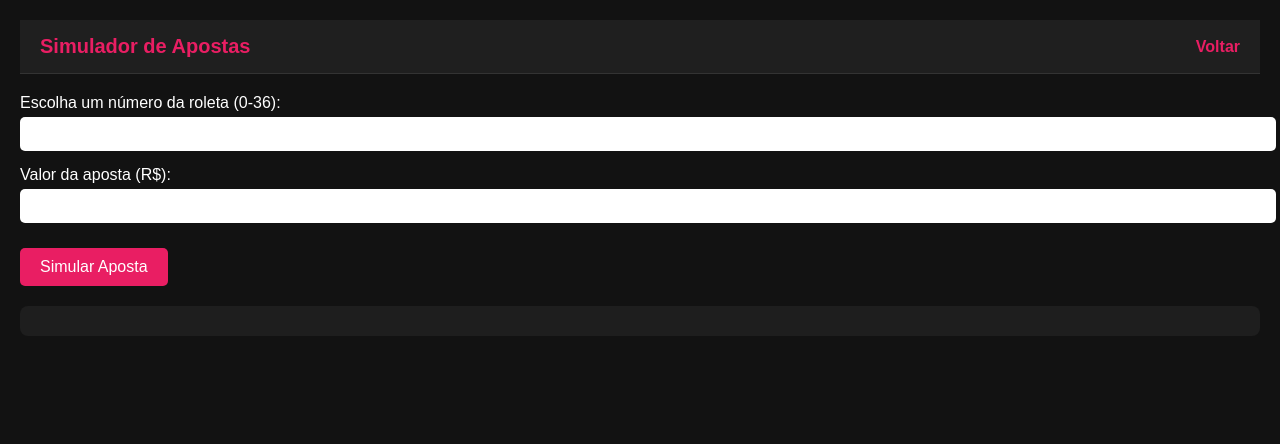
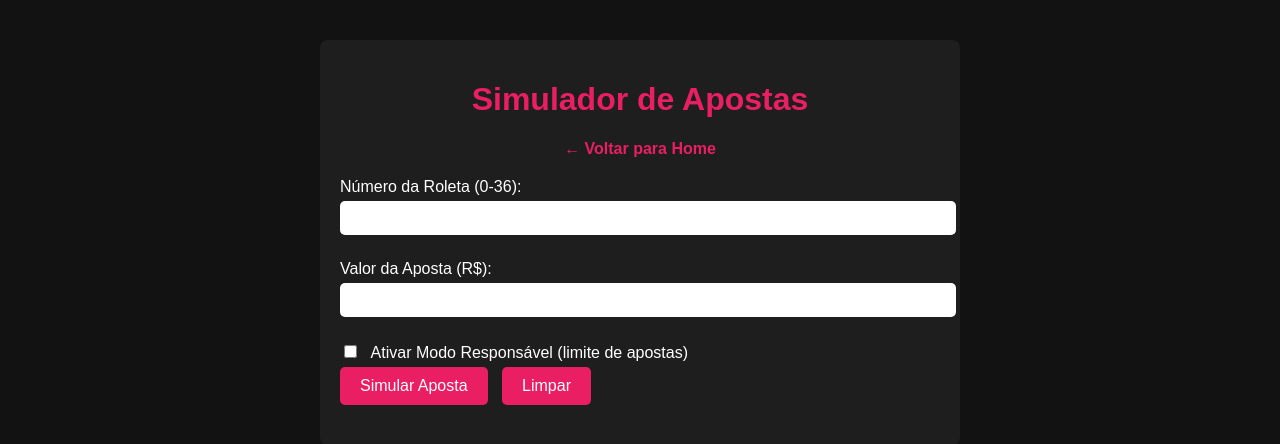
Before and after one commit to nilopb/analicroletaautomatic, a Flask app: template templates/simulador.html in a window 1280 px wide. Shown: the top 444 px of the page. Run offline with Flask 3, Linux system fonts and the light colour scheme; the template is opened without the code that fills it, so the values that code supplies are empty; parts of the project's set-up code (start-up, migrations or seed data) failed here and were passed over.

Commit message:
Update simulador.html

```diff
--- a/templates/simulador.html
+++ b/templates/simulador.html
@@ -6,120 +6,166 @@
   <title>Simulador de Apostas - Roleta Brasileira</title>
   <style>
     body {
-      margin: 0;
-      font-family: Arial, sans-serif;
       background: #121212;
       color: #fff;
+      font-family: Arial, sans-serif;
+      margin: 0;
       padding: 20px;
     }
-    header {
-      background-color: #1f1f1f;
-      padding: 15px 20px;
-      display: flex;
-      justify-content: space-between;
-      align-items: center;
-      border-bottom: 1px solid #333;
-      margin-bottom: 20px;
+    h1 {
+      color: #e91e63;
+      text-align: center;
     }
-    header h1 {
-      margin: 0;
-      font-size: 20px;
-      color: #e91e63;
-    }
-    header a {
-      color: #e91e63;
-      text-decoration: none;
-      font-weight: bold;
-      cursor: pointer;
-    }
-    .form-group {
-      margin-bottom: 15px;
+    .container {
+      max-width: 600px;
+      margin: 20px auto;
+      background: #1e1e1e;
+      padding: 20px;
+      border-radius: 8px;
     }
     label {
       display: block;
-      margin-bottom: 5px;
+      margin: 10px 0 5px;
     }
-    input[type="number"], select {
+    input[type="number"] {
       width: 100%;
       padding: 8px;
       border-radius: 5px;
       border: none;
+      margin-bottom: 15px;
       font-size: 16px;
+    }
+    input[type="checkbox"] {
+      margin-right: 10px;
     }
     button {
       background: #e91e63;
       border: none;
+      padding: 10px 20px;
       color: #fff;
-      padding: 10px 20px;
       border-radius: 5px;
       cursor: pointer;
+      margin-right: 10px;
       font-size: 16px;
-      margin-top: 10px;
     }
     button:hover {
       background: #c2185b;
     }
     .resultado {
       margin-top: 20px;
-      background: #1e1e1e;
-      padding: 15px;
-      border-radius: 8px;
+      font-size: 18px;
+      font-weight: bold;
+    }
+    .nav-link {
+      display: block;
+      margin-bottom: 20px;
+      text-align: center;
+    }
+    .nav-link a {
+      color: #e91e63;
+      text-decoration: none;
+      font-weight: bold;
     }
   </style>
 </head>
 <body>
-  <header>
+  <div class="container">
     <h1>Simulador de Apostas</h1>
-    <a href="{{ url_for('home') }}">Voltar</a>
-  </header>
+    <div class="nav-link">
+      <a href="{{ url_for('home') }}">&larr; Voltar para Home</a>
+    </div>
 
-  <form id="simuladorForm">
-    <div class="form-group">
-      <label for="numero">Escolha um número da roleta (0-36):</label>
+    <form id="simuladorForm">
+      <label for="numero">Número da Roleta (0-36):</label>
       <input type="number" id="numero" name="numero" min="0" max="36" required />
-    </div>
-    <div class="form-group">
-      <label for="valor">Valor da aposta (R$):</label>
+
+      <label for="valor">Valor da Aposta (R$):</label>
       <input type="number" id="valor" name="valor" min="1" step="0.01" required />
-    </div>
-    <button type="submit">Simular Aposta</button>
-  </form>
 
-  <div class="resultado" id="resultado"></div>
+      <label>
+        <input type="checkbox" id="modoResponsavel" />
+        Ativar Modo Responsável (limite de apostas)
+      </label>
+
+      <div id="limites" style="display:none; margin-top:10px;">
+        <label for="limiteTempo">Limite de Tempo entre apostas (segundos):</label>
+        <input type="number" id="limiteTempo" min="1" value="10" />
+
+        <label for="limiteValor">Limite máximo de aposta total (R$):</label>
+        <input type="number" id="limiteValor" min="1" value="100" />
+      </div>
+
+      <button type="submit">Simular Aposta</button>
+      <button type="button" id="limparBtn">Limpar</button>
+    </form>
+
+    <div class="resultado" id="resultado"></div>
+  </div>
 
   <script>
-    // Limites para modo responsável
-    const limiteTempoMinutos = 5; // ex: 5 minutos
-    const limiteValor = 100; // ex: R$100
+    const modoResponsavelCheckbox = document.getElementById('modoResponsavel');
+    const limitesDiv = document.getElementById('limites');
+    const simuladorForm = document.getElementById('simuladorForm');
+    const resultadoDiv = document.getElementById('resultado');
+    const limparBtn = document.getElementById('limparBtn');
 
-    let tempoJogando = 0;
-    let valorApostadoTotal = 0;
-    let timer;
+    let apostasFeitas = 0;
+    let totalApostado = 0;
+    let ultimoTempo = 0;
 
-    function iniciarContador() {
-      timer = setInterval(() => {
-        tempoJogando++;
-        if (tempoJogando >= limiteTempoMinutos * 60) {
-          alert("Limite de tempo de jogo atingido. Faça uma pausa!");
-          clearInterval(timer);
-          document.getElementById("simuladorForm").querySelector("button").disabled = true;
-        }
-      }, 1000);
-    }
+    modoResponsavelCheckbox.addEventListener('change', () => {
+      if (modoResponsavelCheckbox.checked) {
+        limitesDiv.style.display = 'block';
+      } else {
+        limitesDiv.style.display = 'none';
+      }
+    });
 
-    document.getElementById("simuladorForm").addEventListener("submit", function(e) {
+    simuladorForm.addEventListener('submit', (e) => {
       e.preventDefault();
 
-      const numero = parseInt(document.getElementById("numero").value);
-      const valor = parseFloat(document.getElementById("valor").value);
+      const numero = parseInt(document.getElementById('numero').value);
+      const valor = parseFloat(document.getElementById('valor').value);
+      const modoResponsavel = modoResponsavelCheckbox.checked;
+      const limiteTempo = parseInt(document.getElementById('limiteTempo').value);
+      const limiteValor = parseFloat(document.getElementById('limiteValor').value);
 
-      if (valorApostadoTotal + valor > limiteValor) {
-        alert("Você atingiu o limite máximo de apostas.");
-        return;
+      const agora = Date.now();
+
+      if (modoResponsavel) {
+        if (ultimoTempo && (agora - ultimoTempo) < limiteTempo * 1000) {
+          resultadoDiv.textContent = `Por favor, aguarde ${limiteTempo} segundos entre apostas.`;
+          return;
+        }
+        if ((totalApostado + valor) > limiteValor) {
+          resultadoDiv.textContent = `Limite máximo de aposta total (R$${limiteValor.toFixed(2)}) atingido.`;
+          return;
+        }
       }
 
-      valorApostadoTotal += valor;
+      // Simulação simples: chance fixa de ganhar (por ex. 1/37)
+      const chanceGanha = 1 / 37;
+      const ganhou = Math.random() < chanceGanha;
 
-      // Simulação simples: 1/37 chance de ganhar, payout 35x
-      const ganhou = Math.random() < (1/37);
-      let mensagem = `Você apostou R$
+      if (ganhou) {
+        const premio = valor * 35; // pagamento típico roleta
+        resultadoDiv.textContent = `Parabéns! Você ganhou R$${premio.toFixed(2)} apostando no número ${numero}.`;
+      } else {
+        resultadoDiv.textContent = `Você perdeu R$${valor.toFixed(2)} apostando no número ${numero}. Tente novamente!`;
+      }
+
+      apostasFeitas++;
+      totalApostado += valor;
+      ultimoTempo = agora;
+    });
+
+    limparBtn.addEventListener('click', () => {
+      simuladorForm.reset();
+      resultadoDiv.textContent = '';
+      apostasFeitas = 0;
+      totalApostado = 0;
+      ultimoTempo = 0;
+    });
+  </script>
+</body>
+</html>
```
